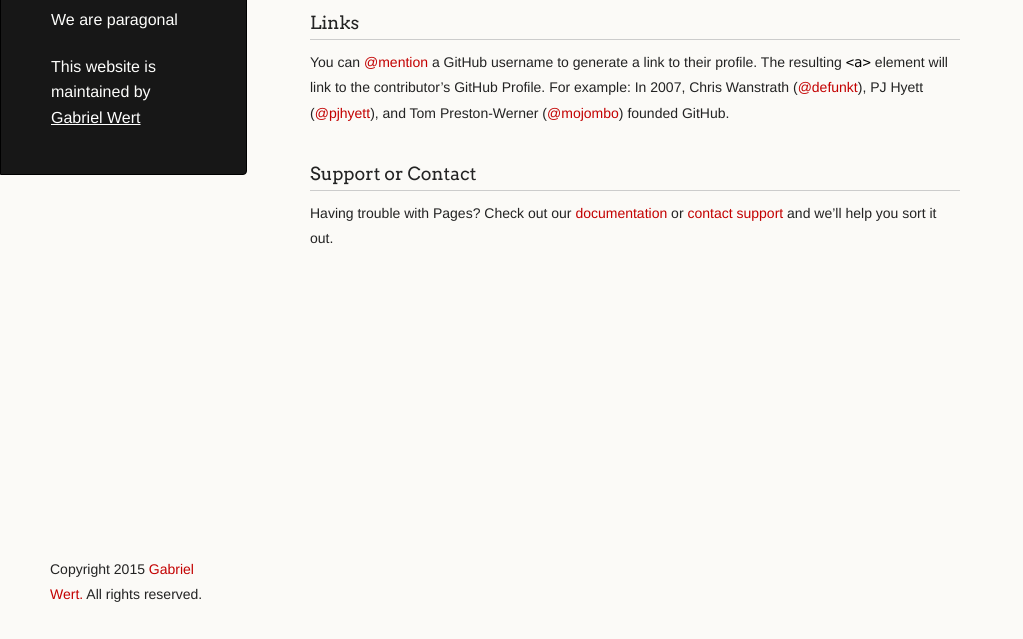
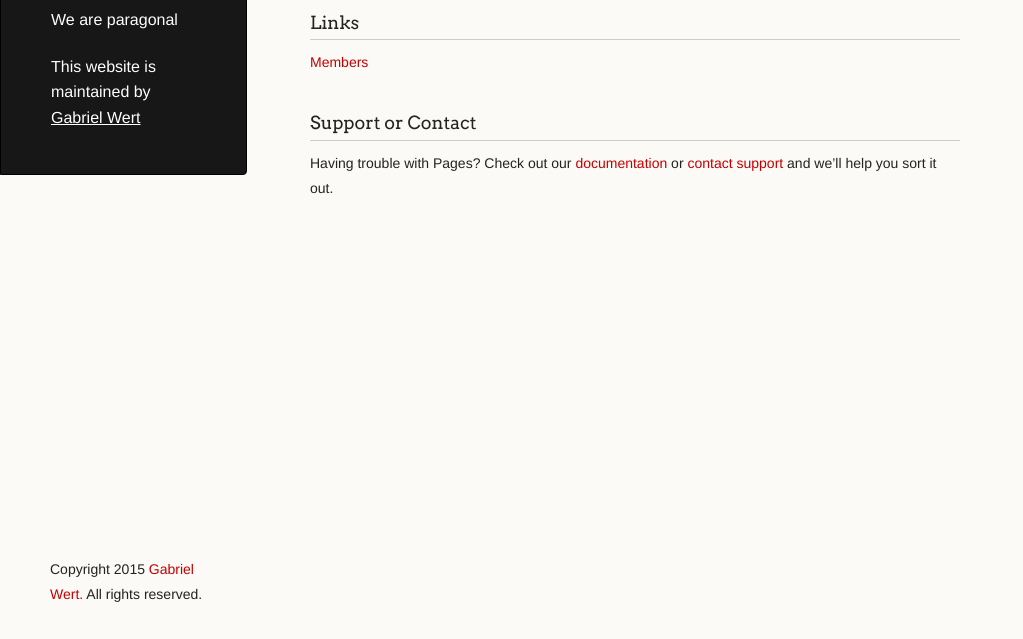
Before and after one commit to derpypiginc/TeamParagon, a plain HTML site: page index.html in a window 1280 px wide. Shown: the part 161-800 px from the top of the page, without its empty margins (0-1023 px from the left). Drawn offline with Linux system fonts and the light colour scheme.

Commit message:
Added members.

```diff
--- a/index.html
+++ b/index.html
@@ -32,7 +32,8 @@
 <h3>
 <a id="links" class="anchor" href="#links" aria-hidden="true"><span class="octicon octicon-link"></span></a>Links</h3>
 
-<p>You can <a href="https://github.com/blog/821" class="user-mention">@mention</a> a GitHub username to generate a link to their profile. The resulting <code>&lt;a&gt;</code> element will link to the contributor’s GitHub Profile. For example: In 2007, Chris Wanstrath (<a href="https://github.com/defunkt" class="user-mention">@defunkt</a>), PJ Hyett (<a href="https://github.com/pjhyett" class="user-mention">@pjhyett</a>), and Tom Preston-Werner (<a href="https://github.com/mojombo" class="user-mention">@mojombo</a>) founded GitHub.</p>
+<a href="https://gabewert.github.io/TeamParagon/members.html">Members</a>
+<br>
 
 <h3>
 <a id="support-or-contact" class="anchor" href="#support-or-contact" aria-hidden="true"><span class="octicon octicon-link"></span></a>Support or Contact</h3>
```
